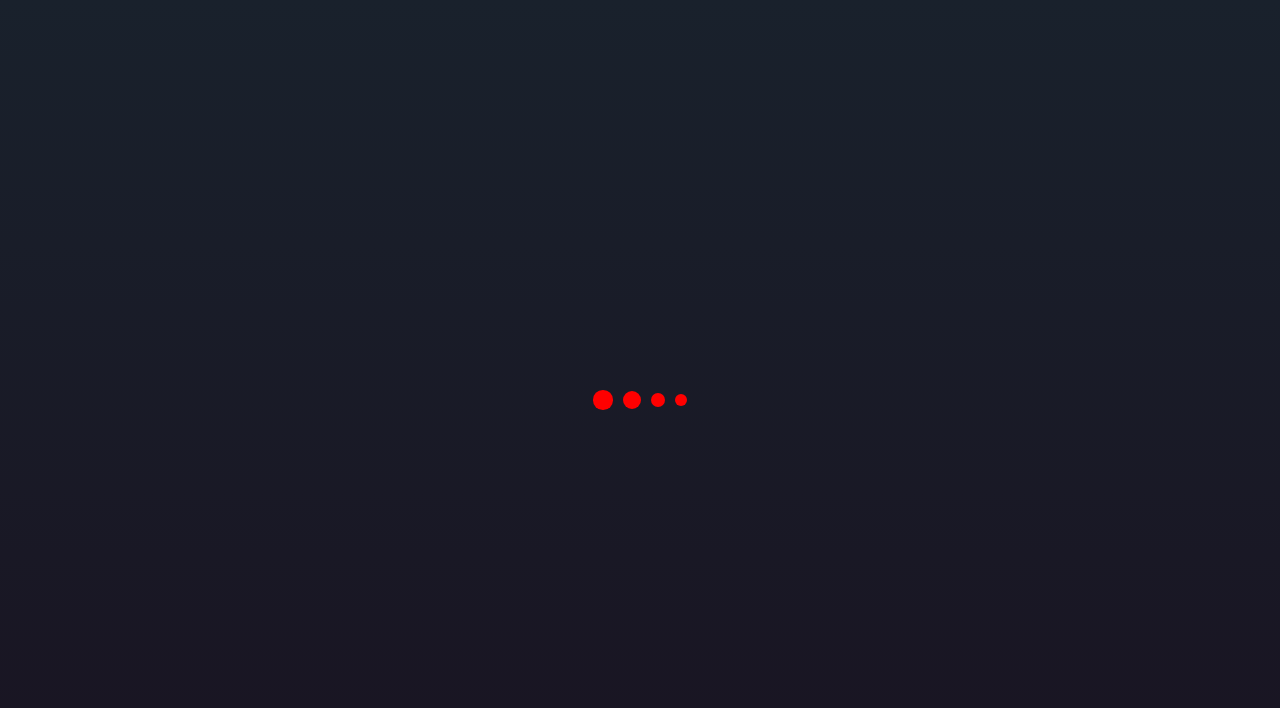
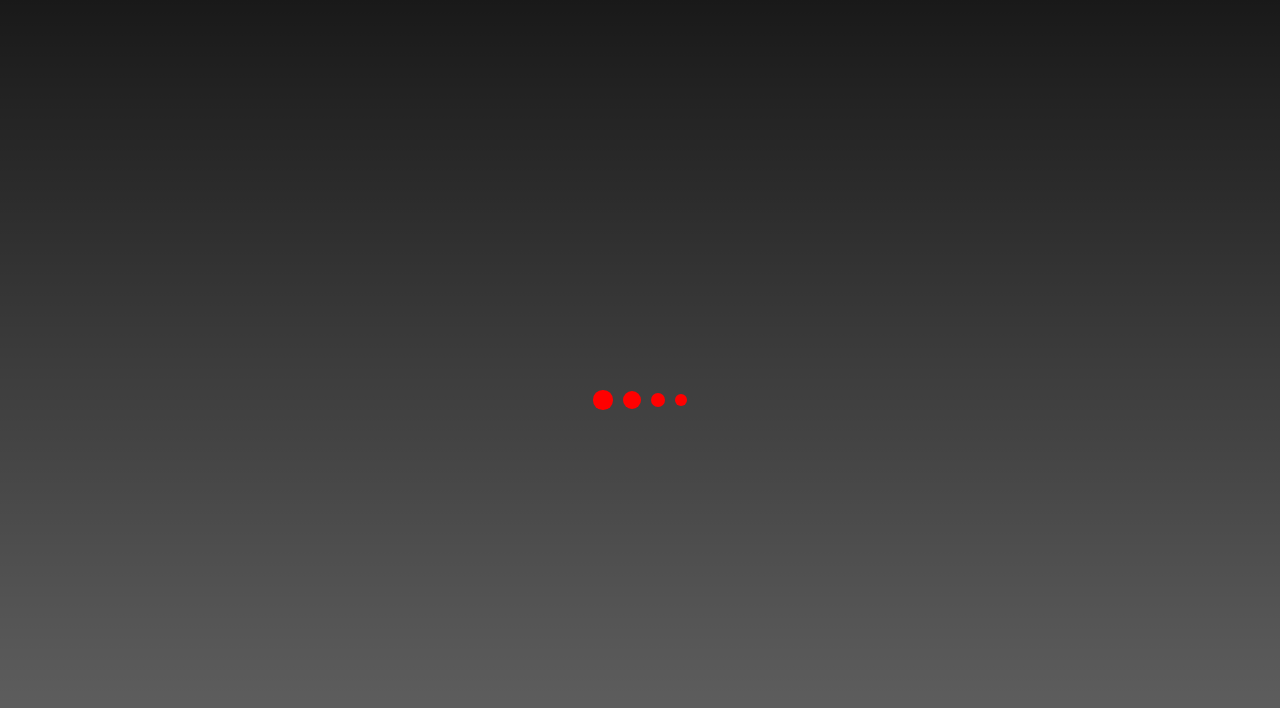
Before and after one commit to kishore-web/mini-projects, a plain HTML site: page Animation-Loading/index.html in a window 1280 px wide. Drawn offline with Linux system fonts and the light colour scheme.

Commit message:
animtion color

```diff
--- a/Animation-Loading/style.css
+++ b/Animation-Loading/style.css
@@ -7,7 +7,7 @@ body{
   display: flex;
   justify-content: center;
   align-items: center;
-  background-image: linear-gradient(rgb(25,33,44),rgb(25,20,34));
+  background-image: linear-gradient(to top, rgba(0,0,0, 0.6),rgba(0,0,0,0.9));
   width: 100vw;
   height: 100vh;
 }
```
